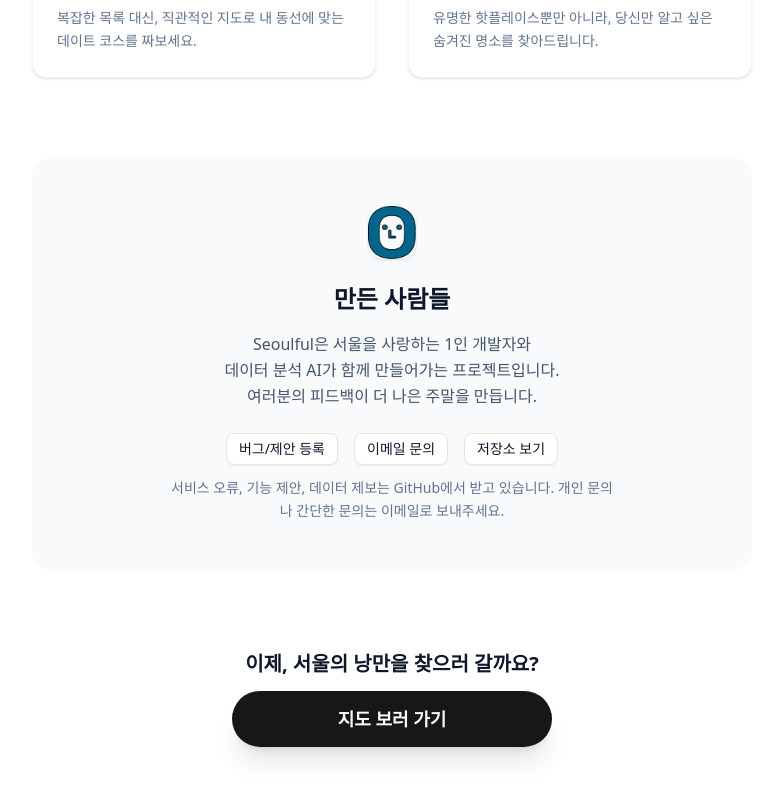
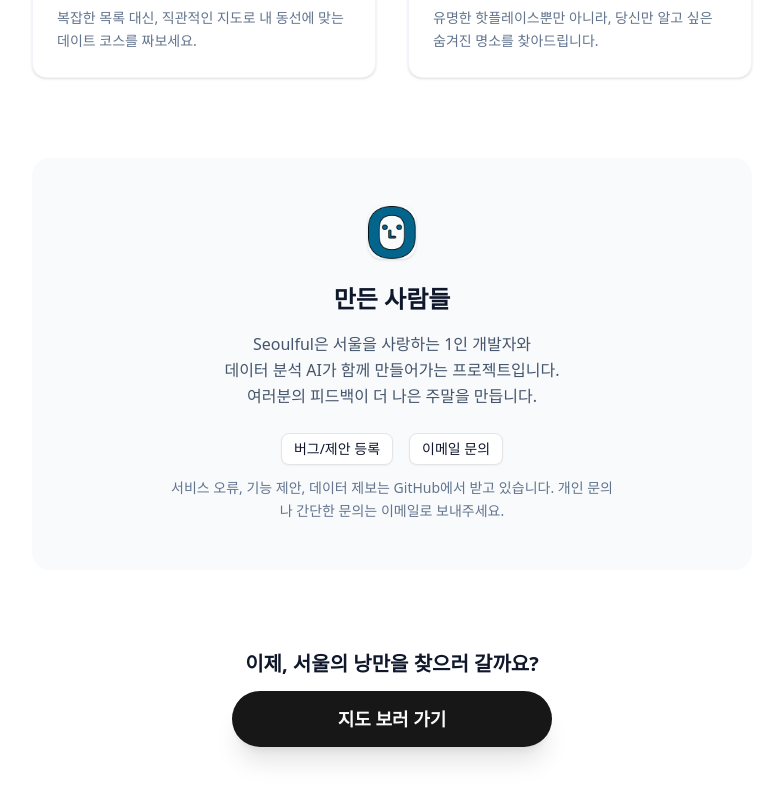
Before and after one commit to hjpark625/seoulful-client, a Next.js app: page /about in a window 1280 px wide. Shown: the part 742-1542 px from the top of the page, without its empty margins (248-1031 px from the left). Built offline with nearby package versions, Linux system fonts and the light colour scheme; no server answers; a web font is replaced by a local one.

Commit message:
chore: 소개 페이지 문의 버튼 정리

```diff
--- a/app/about/page.tsx
+++ b/app/about/page.tsx
@@ -95,11 +95,6 @@
                   이메일 문의
                 </Button>
               </Link>
-              <Link href="https://github.com/hjpark625/seoulful-client" target="_blank">
-                <Button variant="outline" size="sm">
-                  저장소 보기
-                </Button>
-              </Link>
             </div>
             <p className="max-w-md text-sm leading-relaxed text-slate-500">
               서비스 오류, 기능 제안, 데이터 제보는 GitHub에서 받고 있습니다. 개인 문의나 간단한 문의는 이메일로
```
